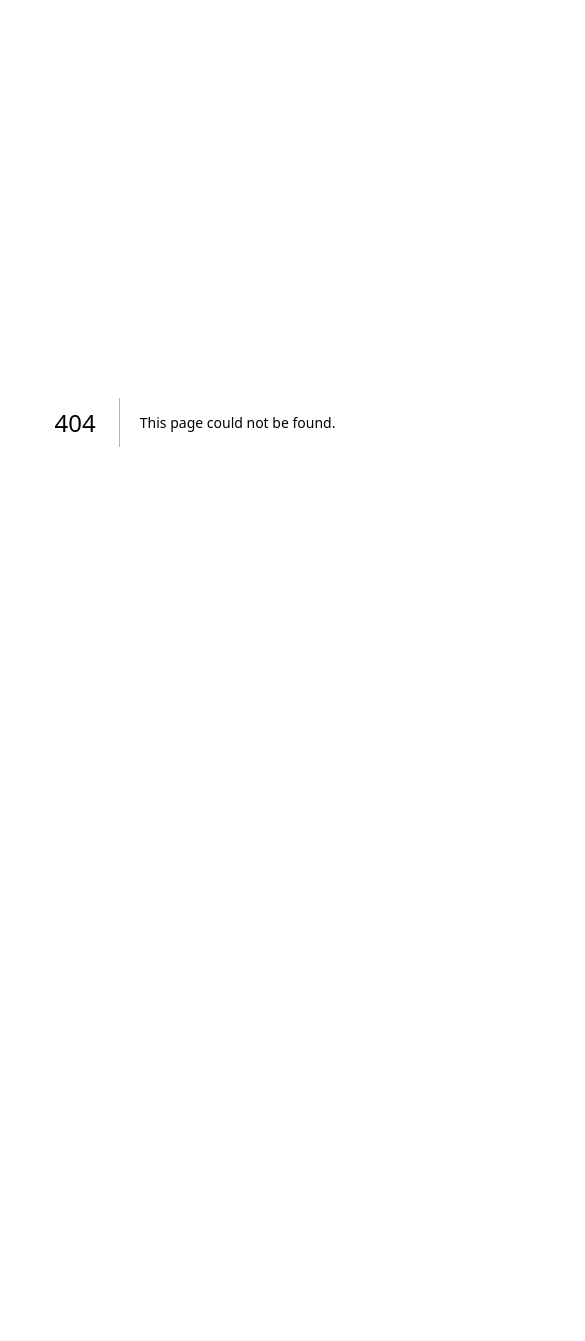
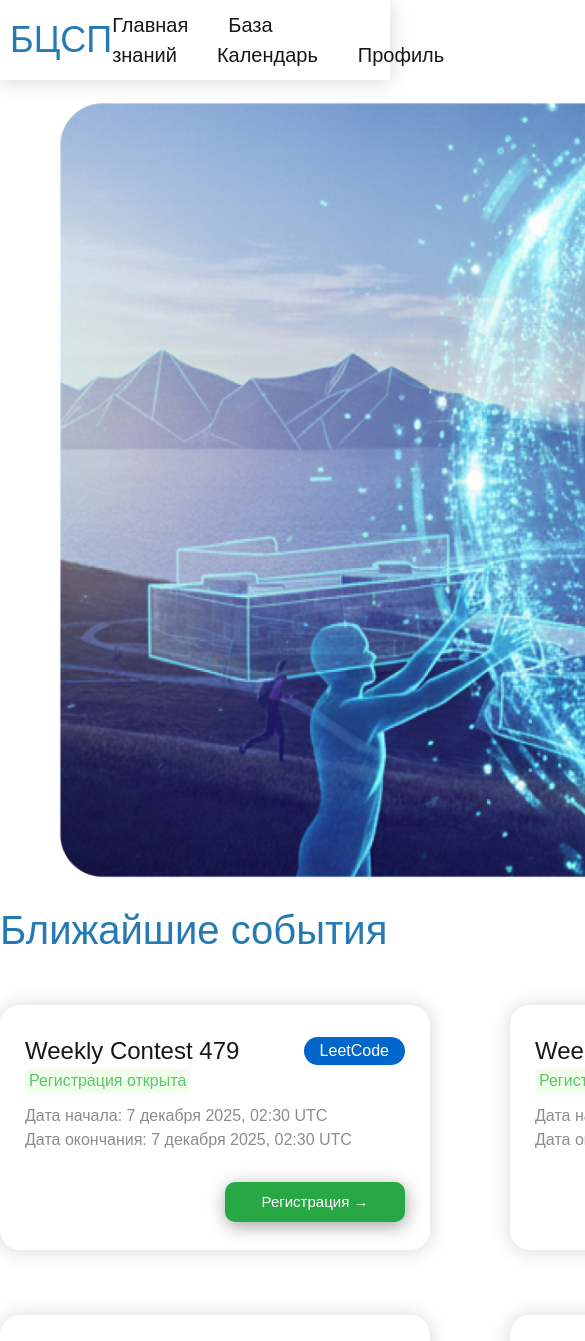
Before and after one commit to Qcsteeven/IT-Eco-For-SP, a Next.js app: page /home in a window 390 px wide. Before the commit this address had no page. Shown: the top 1341 px of the page, 585 px wide, since content can reach past the window. Before the commit the page ends 844 px from the top, so only its background shows below. Built offline with nearby package versions, Linux system fonts and the light colour scheme.

Commit message:
Добавленная базовая неадаптивная главная страница без анимаций

```diff
--- /dev/null
+++ b/src/app/(otherpage)/home/Card.tsx
@@ -0,0 +1,21 @@
+import "./card.scss";
+
+
+export default function Card() {
+  return (
+    <div className="contest-card">
+      <div className="contest-header">
+        <div className="contest-title">Weekly Contest 479</div>
+        <div className="contest-platform">LeetCode</div>
+      </div>
+      <div className="contest-status">Регистрация открыта</div>
+      <div className="contest-body">
+        <div className="contest-dates">
+          <div className="contest-date">Дата начала: 7 декабря 2025, 02:30 UTC</div>
+          <div className="contest-date">Дата окончания: 7 декабря 2025, 02:30 UTC</div>
+        </div>
+        <a href="" target="_blank" className="btn-register">Регистрация →</a>
+      </div>
+    </div>
+  )
+}
--- /dev/null
+++ b/src/app/(otherpage)/home/IntroBlock.tsx
@@ -0,0 +1,33 @@
+import Image from "next/image";
+import "./intro-block.scss"
+
+
+export default function IntroBlock() {
+  return (
+    <div className="intro-block">
+      <Image
+        className="ib-img"
+        src="/mainpage.jpg"
+        alt="intro img"
+        width="1738"
+        height="877"
+      />
+      <form className="ib-subscribe" action="/home" method="post">
+        <h2 className="ib-title">Получите полезные статьи первыми</h2>
+        <input
+          className="ib-tg"
+          type="text"
+          name="tg"
+          placeholder="https://t.me/username или @username"
+        />
+        <label className="ib-cb-st">
+          <input className="ib-cb" type="checkbox" name="cb"/>
+          <span className="ib-small-text">
+            Нажимая кнопку «Отправить», даю согласие на обработку персональных данных и соглашаюсь c политикой конфиденциальности.
+          </span>
+        </label>
+        <button className="ib-btn" type="submit">Отправить</button>
+      </form>
+    </div>
+  )
+}
--- /dev/null
+++ b/src/app/(otherpage)/home/UpcomingEvents.tsx
@@ -0,0 +1,20 @@
+import "./upcoming-events.scss";
+import Card from "./Card";
+
+
+export default function UpcomingEvents() {
+  const cards = (new Array(6)).fill(0).map((el, index) => {
+    return (<Card key={index}/>)
+  })
+  return (
+    <div className="upcoming-events">
+      <h1 className="ue-title">Ближайшие события</h1>
+      <div className="ue-list">
+        {cards}
+      </div>
+      <div className="ue-next-block">
+        <button className="ue-next-btn">Показать еще</button>
+      </div>
+    </div>
+  )
+}
--- /dev/null
+++ b/src/app/(otherpage)/home/card.scss
@@ -0,0 +1,48 @@
+.contest-card {
+  padding: 28px 25px;
+  border-radius: 20px;
+  box-shadow: 0px 1px 20px #0000002a;
+}
+.contest-header {
+  display: flex;
+  justify-content: space-between;
+  align-items: center;
+}
+.contest-title {
+  font-size: 24px;
+}
+.contest-platform {
+  padding: 2px 16px;
+  border-radius: 30px;
+  background-color: #0066CC;
+  color: #fff;
+}
+.contest-status {
+  width: max-content;
+  padding: 0 4px;
+  border-radius: 4px;
+  margin-bottom: 11px;
+  background-color: #EFFFEB;
+  color: #5DC36C;
+
+}
+
+.contest-dates {
+  margin-bottom: 30px;
+  font-size: 16px;
+  color: #8C8C8C;
+}
+
+.btn-register {
+  display: flex;
+  justify-content: center;
+  align-items: center;
+  width: 180px;
+  height: 40px;
+  margin-left: auto;
+  border-radius: 10px;
+  background-color: #28A745;
+  font-size: 15px;
+  color: #fff;
+  box-shadow: 1px 4px 18px #0000005c;
+}
--- /dev/null
+++ b/src/app/(otherpage)/home/intro-block.scss
@@ -0,0 +1,74 @@
+.intro-block {
+  display: flex;
+  justify-content: end;
+  align-items: center;
+  position: relative;
+  width: 1700px;
+  height: 820px;
+  padding: 0 60px;
+  margin: 0 auto;
+}
+
+.ib-img {
+  position: absolute;
+  left: 0;
+  top: 0;
+  z-index: 1;
+  width: 100%;
+  height: 100%;
+  object-fit: contain;
+}
+
+.ib-subscribe {
+  position: relative;
+  z-index: 2;
+  width: 420px;
+  font-size: 22px;
+  line-height: 1;
+  color: #fff;
+}
+
+.ib-title {
+  font-size: 40px;
+  line-height: 1;
+  margin-bottom: 35px;
+}
+
+.ib-tg {
+  display: block;
+  width: 100%;
+  height: 70px;
+  padding: 0 20px;
+  margin-bottom: 20px;
+  border-radius: 30px;
+  font-size: 21px;
+  background-color: #fff;
+  color: #000;
+}
+
+.ib-cb-st {
+  display: flex;
+  justify-content: center;
+  align-items: center;
+  margin-bottom: 15px;
+}
+.ib-cb {
+  display: block;
+  margin-right: 10px;
+  min-width: 25px;
+  min-height: 25px;
+  margin-right: 15px;
+}
+.ib-small-text {
+  font-size: 15px;
+}
+
+.ib-btn {
+  display: block;
+  width: 240px;
+  height: 55px;
+  margin: 0 auto;
+  border-radius: 30px;
+  background-color: #fff;
+  color: #000;
+}
--- /dev/null
+++ b/src/app/(otherpage)/home/page.tsx
@@ -0,0 +1,16 @@
+import IntroBlock from "./IntroBlock"
+import UpcomingEvents from './UpcomingEvents'
+
+
+export default function Home() {
+  return (
+    <div>
+      <div className="main-section">
+        <IntroBlock />
+      </div>
+      <div className="upcoming-events">
+        <UpcomingEvents />
+      </div>
+    </div>
+  )
+}
--- /dev/null
+++ b/src/app/(otherpage)/home/upcoming-events.scss
@@ -0,0 +1,33 @@
+.upcoming-events {
+  width: 1450px;
+  margin: 0 auto;
+}
+
+.ue-title {
+  font-size: 40px;
+  color: var(--accent-color);
+  margin-bottom: 45px;
+}
+
+.ue-list {
+  display: flex;
+  justify-content: space-between;
+  align-items: center;
+  flex-wrap: wrap;
+}
+.contest-card {
+  width: 430px;
+  margin-bottom: 65px;
+}
+
+.ue-next-block {
+  width: max-content;
+  margin: 0 auto;
+}
+.ue-next-btn {
+  width: 265px;
+  height: 65px;
+  border-radius: 10px;
+  box-shadow: 0px 5px 18px #00000042;
+  margin-bottom: 25px;
+}
```
Also changed, not shown: public/mainpage.jpg (added), src/app/(otherpage)/home/home.scss (added).
